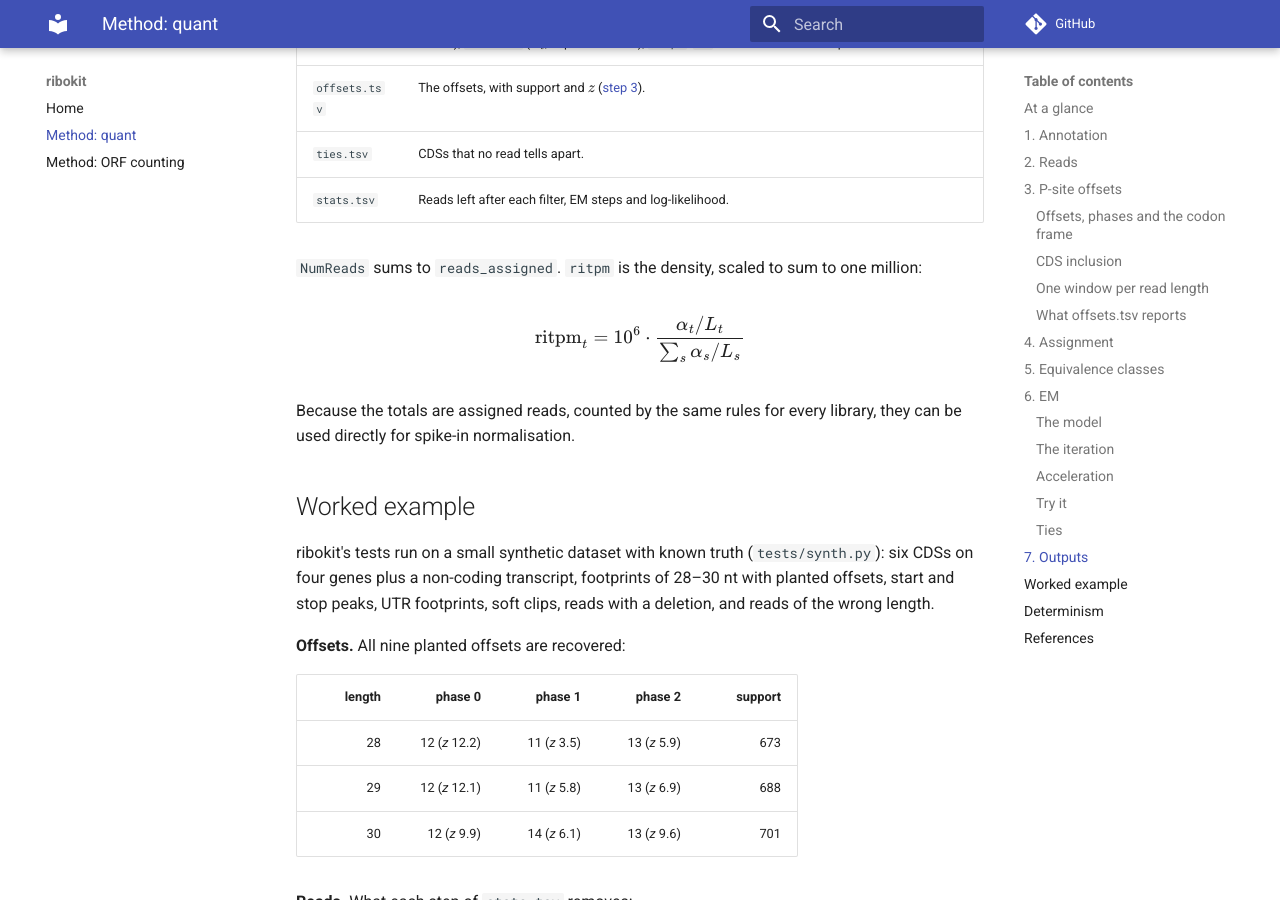
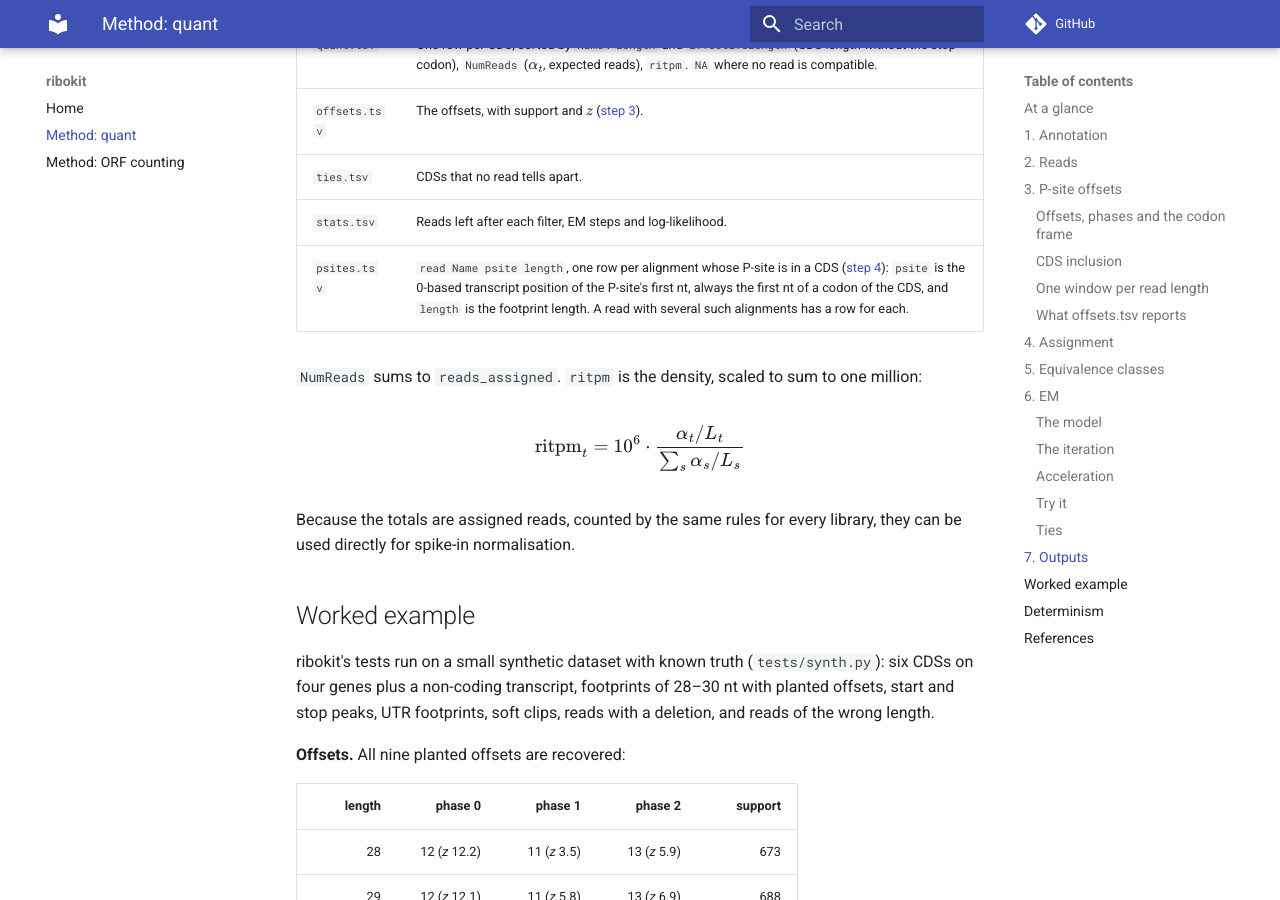
Before and after one commit to katarinagresova/ribokit, an MkDocs documentation site: the page built from docs/method.md, in a window 1280 px wide and 900 px high, scrolled down 10192 px. Built offline with MkDocs 1.6.1 and Material for MkDocs 9.7.7, drawn with Linux system fonts in a browser that asks for light colours; comment, search, counter and statistics services are not loaded.

Commit message:
docs: add quant's psites.tsv to the method page

````diff
--- a/docs/method.md
+++ b/docs/method.md
@@ -29,7 +29,7 @@ flowchart TB
     given[/"or: offsets from another run"/] -.-> assign
     assign --> ec["5 · Equivalence classes: reads grouped by compatible CDSs"]
     ec --> em["6 · EM: expected reads per CDS"]
-    em --> out[/"quant.tsv · offsets.tsv · ties.tsv · stats.tsv"/]
+    em --> out[/"quant.tsv · offsets.tsv · ties.tsv · stats.tsv · psites.tsv"/]
 ```
 
 | Problem | What ribokit does |
@@ -331,6 +331,7 @@ Each file is written as `<prefix>.<name>`, with the prefix from `--out-prefix`:
 | `offsets.tsv` | The offsets, with support and $z$ ([step 3](#what-offsetstsv-reports)). |
 | `ties.tsv` | CDSs that no read tells apart. |
 | `stats.tsv` | Reads left after each filter, EM steps and log-likelihood. |
+| `psites.tsv` | `read Name psite length`, one row per alignment whose P-site is in a CDS ([step 4](#4-assignment)): `psite` is the 0-based transcript position of the P-site's first nt, always the first nt of a codon of the CDS, and `length` is the footprint length. A read with several such alignments has a row for each. |
 
 `NumReads` sums to `reads_assigned`. `ritpm` is the density, scaled to sum to
 one million:
````
